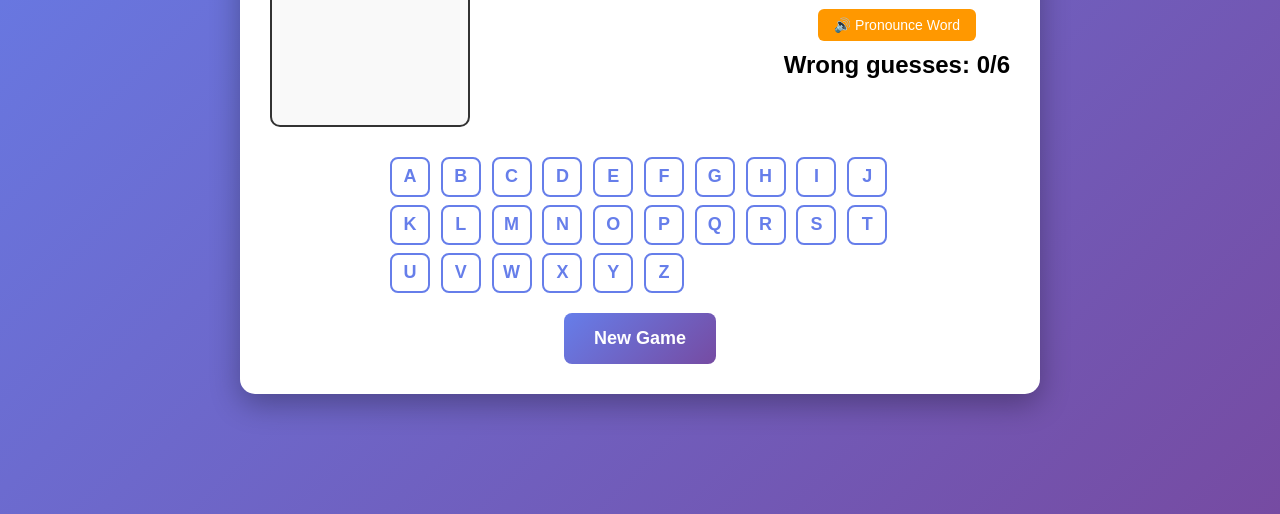
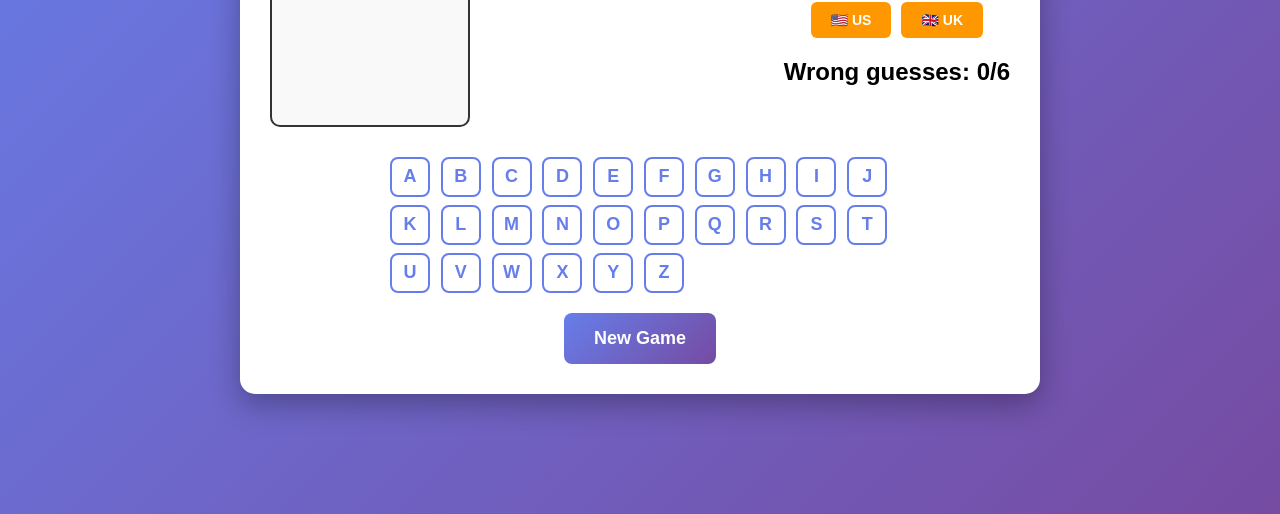
Before and after one commit to jjchan0510-lgtm/learning-game, a plain HTML site: page docs/index.html in a window 1280 px wide. Shown: the part 286-800 px from the top of the page. Drawn offline with Linux system fonts and the light colour scheme.

Commit message:
Add Free Dictionary API for pronunciations with US/UK accent options

```diff
--- a/docs/index.html
+++ b/docs/index.html
@@ -16,7 +16,10 @@
             </div>
             <div class="word-section">
                 <div class="word-display" id="wordDisplay">_____</div>
-                <button class="pronounce-btn" onclick="pronounceWord()">🔊 Pronounce Word</button>
+                <div class="pronounce-buttons">
+                    <button class="pronounce-btn" onclick="pronounceWord('us')">🇺🇸 US</button>
+                    <button class="pronounce-btn" onclick="pronounceWord('uk')">🇬🇧 UK</button>
+                </div>
                 <div class="game-status" id="gameStatus">Guess a letter!</div>
             </div>
         </div>
--- a/docs/script.js
+++ b/docs/script.js
@@ -128,36 +128,43 @@ function disableAllButtons() {
     buttons.forEach(button => button.disabled = true);
 }
 
-function pronounceWord() {
-    if ('speechSynthesis' in window) {
-        const utterance = new SpeechSynthesisUtterance(selectedWord);
+function pronounceWord(accent = 'us') {
+    const word = selectedWord.toLowerCase();
 
-        // Try to find a British English voice
-        const voices = speechSynthesis.getVoices();
-        const britishVoice = voices.find(voice => voice.lang === 'en-GB');
+    // Fetch pronunciation from Free Dictionary API
+    fetch(`https://api.dictionaryapi.dev/api/v2/entries/english/${word}`)
+        .then(response => {
+            if (!response.ok) {
+                throw new Error('Word not found');
+            }
+            return response.json();
+        })
+        .then(data => {
+            const phonetics = data[0].phonetics;
+            let audioUrl = '';
 
-        if (britishVoice) {
-            utterance.voice = britishVoice;
-        } else {
-            // Fallback: set language to British English if voice not found
-            utterance.lang = 'en-GB';
-        }
+            // Find the audio for the selected accent
+            if (accent === 'us') {
+                // Look for US audio (en-US)
+                const usAudio = phonetics.find(p => p.audio && p.text && p.text.includes('ˈ'));
+                audioUrl = usAudio ? usAudio.audio : (phonetics[0]?.audio || '');
+            } else if (accent === 'uk') {
+                // Look for UK audio (en-GB)
+                const ukAudio = phonetics.reverse().find(p => p.audio);
+                audioUrl = ukAudio ? ukAudio.audio : (phonetics[0]?.audio || '');
+            }
 
-        // Adjust speech rate and pitch for clearer pronunciation
-        utterance.rate = 0.8;
-        utterance.pitch = 1.0;
-
-        speechSynthesis.speak(utterance);
-    } else {
-        alert('Speech synthesis is not supported in your browser.');
-    }
-}
-
-// Ensure voices are loaded before using them
-if ('speechSynthesis' in window) {
-    speechSynthesis.onvoiceschanged = function() {
-        // Voices are now available
-    };
+            if (audioUrl) {
+                const audio = new Audio(audioUrl);
+                audio.play();
+            } else {
+                alert(`Pronunciation not available for this word. Try another word!`);
+            }
+        })
+        .catch(error => {
+            console.error('Error fetching pronunciation:', error);
+            alert('Could not fetch pronunciation. Check internet connection or try another word!');
+        });
 }
 
 // Start the game when the page loads
--- a/docs/style.css
+++ b/docs/style.css
@@ -61,19 +61,31 @@ body {
     margin-bottom: 10px;
 }
 
+.pronounce-buttons {
+    display: flex;
+    gap: 10px;
+    justify-content: center;
+    margin-bottom: 10px;
+}
+
 .pronounce-btn {
     background: #ff9800;
     color: white;
     border: none;
-    padding: 8px 16px;
+    padding: 10px 20px;
     font-size: 14px;
     border-radius: 6px;
     cursor: pointer;
     transition: background 0.3s ease;
+    font-weight: bold;
 }
 
 .pronounce-btn:hover {
     background: #e68900;
+}
+
+.pronounce-btn:active {
+    transform: scale(0.95);
 }
 
 .alphabet {
```
